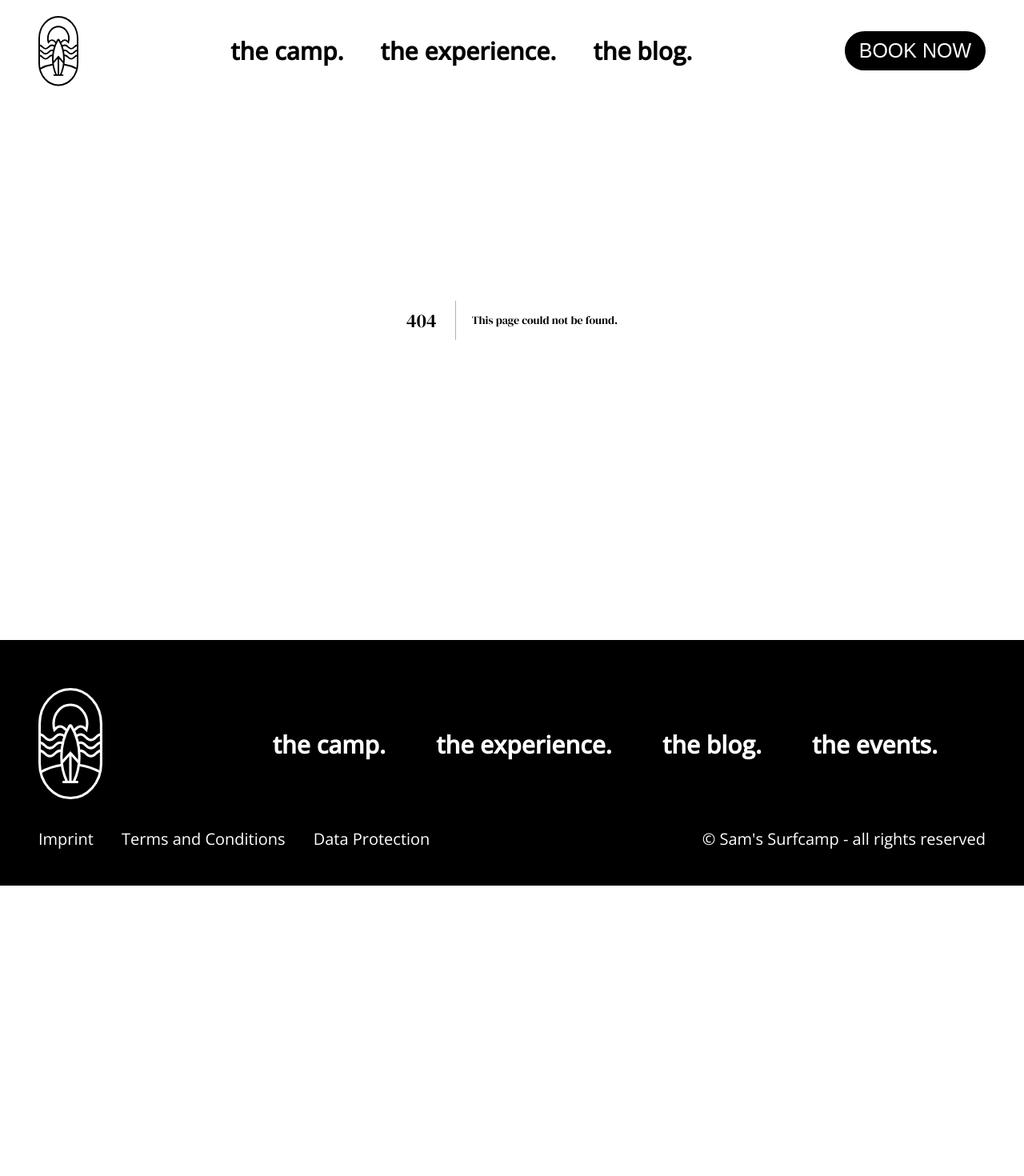
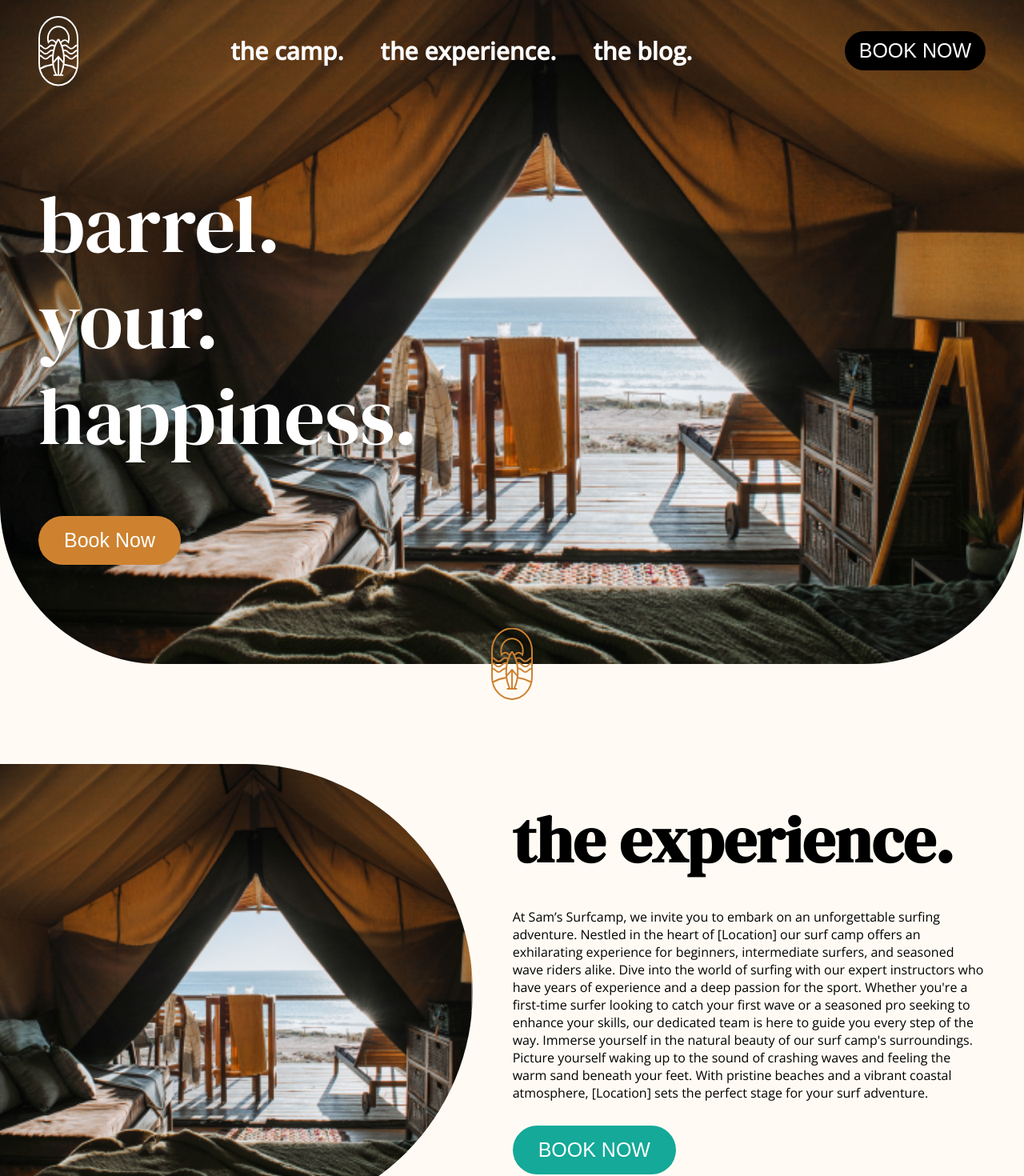
Before and after one commit to piotr-skolorzynski/next-strapi-exc, a Next.js app in the folder surfcamp_frontend/: page /experience in a window 1280 px wide. Before the commit this address had no page. Shown: the top 1470 px of the page at 80% size. Before the commit the page ends 1107 px from the top, so only its background shows below. Built offline with nearby package versions, Linux system fonts and the light colour scheme.

Commit message:
Frontend Reuse created Hero Section and InfoBlocks

```diff
--- a/surfcamp_frontend/app/_components/Layout/Header.jsx
+++ b/surfcamp_frontend/app/_components/Layout/Header.jsx
@@ -1,6 +1,10 @@
+"use client";
 import Link from "next/link";
+import { usePathname } from "next/navigation";
 
 const Header = () => {
+  const path = usePathname();
+
   const navItems = [
     {
       display: "the camp.",
@@ -17,7 +21,9 @@ const Header = () => {
   ];
 
   return (
-    <header className="header">
+    <header
+      className={`header ${path === "/experience" ? "header--light" : ""}`}
+    >
       <img className="header__logo" src="/assets/logo.svg" alt="Logo" />
 
       <ul className="header__nav">
--- /dev/null
+++ b/surfcamp_frontend/app/experience/page.jsx
@@ -0,0 +1,49 @@
+import HeroSection from "../_components/HeroSection";
+import InfoBlock from "../_components/InfoBlock";
+
+export default function Page() {
+  const headline = (
+    <>
+      <h1>barrel.</h1>
+      <h1>your.</h1>
+      <h1>happiness.</h1>
+    </>
+  );
+
+  const infoBlockData = {
+    headline: "the experience.",
+    text: (
+      <p>
+        At Sam’s Surfcamp, we invite you to embark on an unforgettable surfing
+        adventure. Nestled in the heart of [Location] our surf camp offers an
+        exhilarating experience for beginners, intermediate surfers, and
+        seasoned wave riders alike. Dive into the world of surfing with our
+        expert instructors who have years of experience and a deep passion for
+        the sport. Whether you're a first-time surfer looking to catch your
+        first wave or a seasoned pro seeking to enhance your skills, our
+        dedicated team is here to guide you every step of the way. Immerse
+        yourself in the natural beauty of our surf camp's surroundings. Picture
+        yourself waking up to the sound of crashing waves and feeling the warm
+        sand beneath your feet. With pristine beaches and a vibrant coastal
+        atmosphere, [Location] sets the perfect stage for your surf adventure.
+      </p>
+    ),
+    button: (
+      <button className="btn btn--medium btn--turquoise">BOOK NOW</button>
+    ),
+    reversed: false,
+  };
+
+  return (
+    <main>
+      <HeroSection
+        headline={headline}
+        theme="orange"
+        imgSrc="/assets/hero-experience.png"
+      />
+      <InfoBlock data={infoBlockData} />
+      <InfoBlock data={{ ...infoBlockData, reversed: true }} />
+      <InfoBlock data={infoBlockData} />
+    </main>
+  );
+}
```
Also changed, not shown: surfcamp_frontend/public/assets/hero-experience.png (added).
